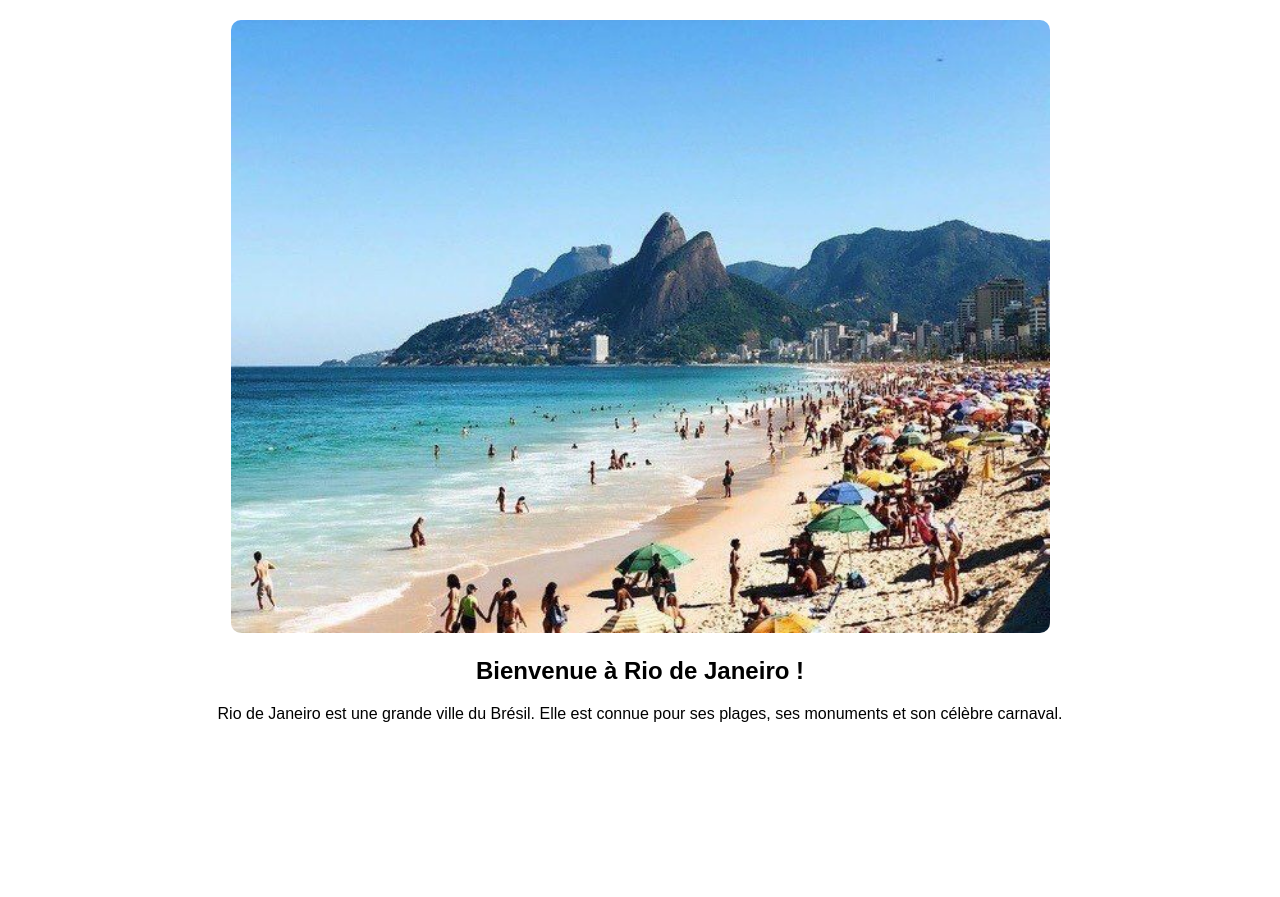
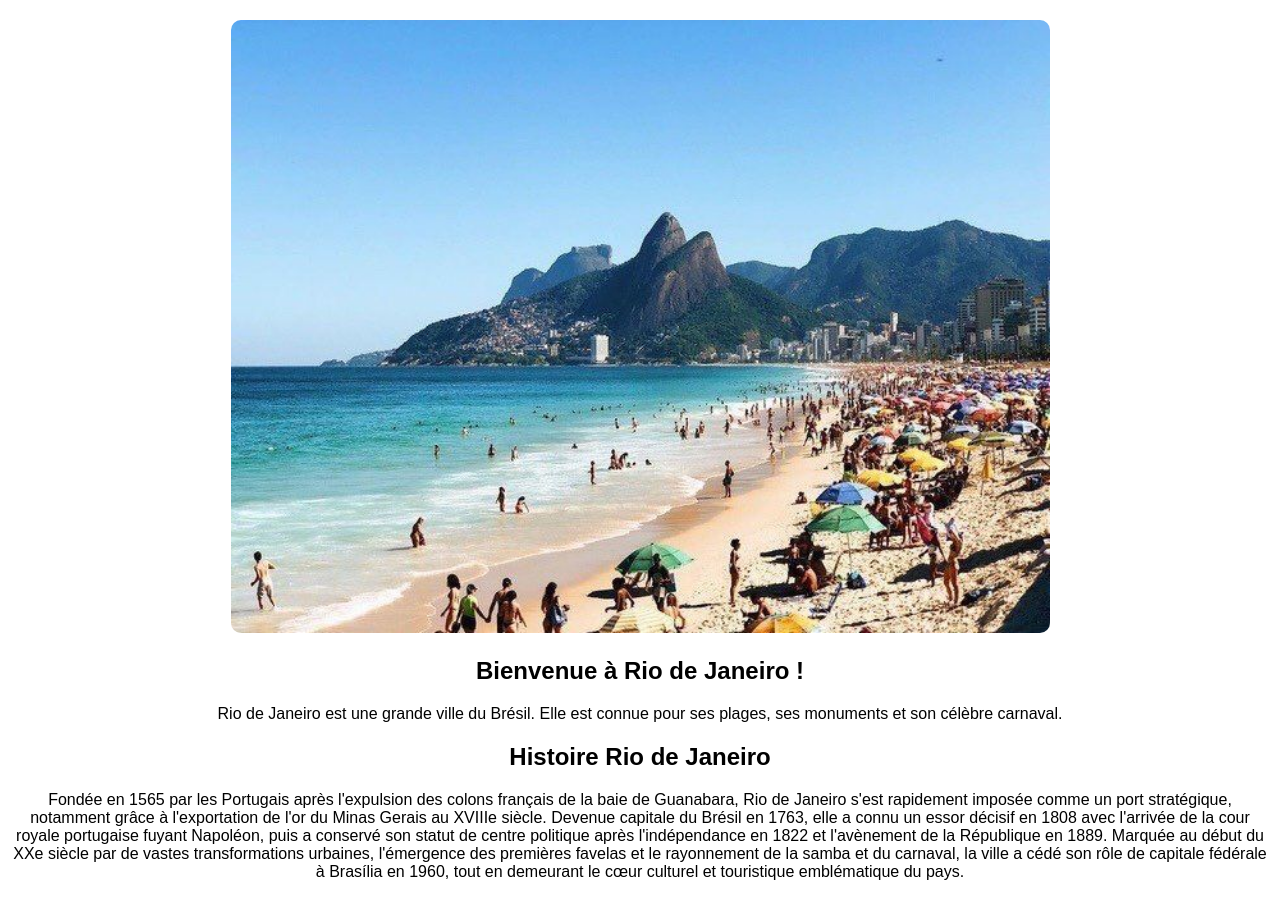
Before and after one commit to neegy18/projet_region_aout, a plain HTML site: page index.html in a window 1280 px wide. Shown: the part 117-1014 px from the top of the page. Before the commit the page ends 856 px from the top, so only its background shows below. Drawn offline with Linux system fonts and the light colour scheme.

Commit message:
Ajout h2 histoire de Rio de Janeiro

```diff
--- a/index.html
+++ b/index.html
@@ -19,8 +19,20 @@
     <img class="Copacabana"
          src="Images/Copacabana.jpg" alt="Plage de Copacabana">
     <main>
-        <h2>Bienvenue à Rio de Janeiro !</h2>
-        <p>Rio de Janeiro est une grande ville du Brésil. Elle est connue pour ses plages, ses monuments et son célèbre carnaval.</p>
+        <div>
+            <h2>Bienvenue à Rio de Janeiro !</h2>
+            <p>Rio de Janeiro est une grande ville du Brésil. Elle est connue pour ses plages, ses monuments et son célèbre carnaval.</p>
+        </div>
+        <div>
+            <h2>Histoire Rio de Janeiro</h2>
+            <p>
+                Fondée en 1565 par les Portugais après l'expulsion des colons français de la baie de Guanabara, Rio de Janeiro s'est rapidement imposée comme un port stratégique, notamment grâce
+                à l'exportation de l'or du Minas Gerais au XVIIIe siècle. Devenue capitale du Brésil en 1763, elle a connu un essor décisif en
+                1808 avec l'arrivée de la cour royale portugaise fuyant Napoléon, puis a conservé son statut de centre politique après l'indépendance
+                en 1822 et l'avènement de la République en 1889. Marquée au début du XXe siècle par de vastes transformations urbaines, l'émergence des premières favelas et le
+                rayonnement de la samba et du carnaval, la ville a cédé son rôle de capitale fédérale à Brasília en 1960, tout en demeurant le cœur culturel et touristique emblématique du pays.
+            </p>
+        </div>
     </main>
 </body>
 </html>
```
